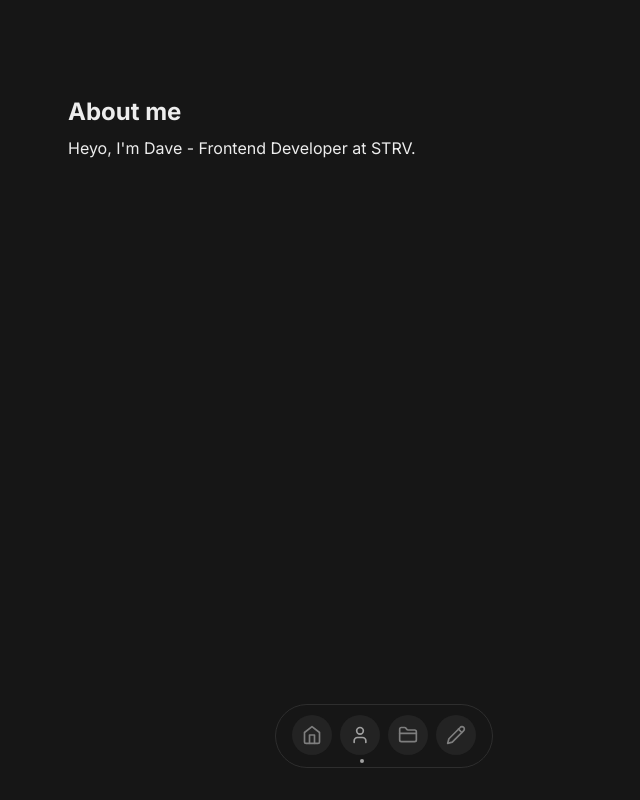
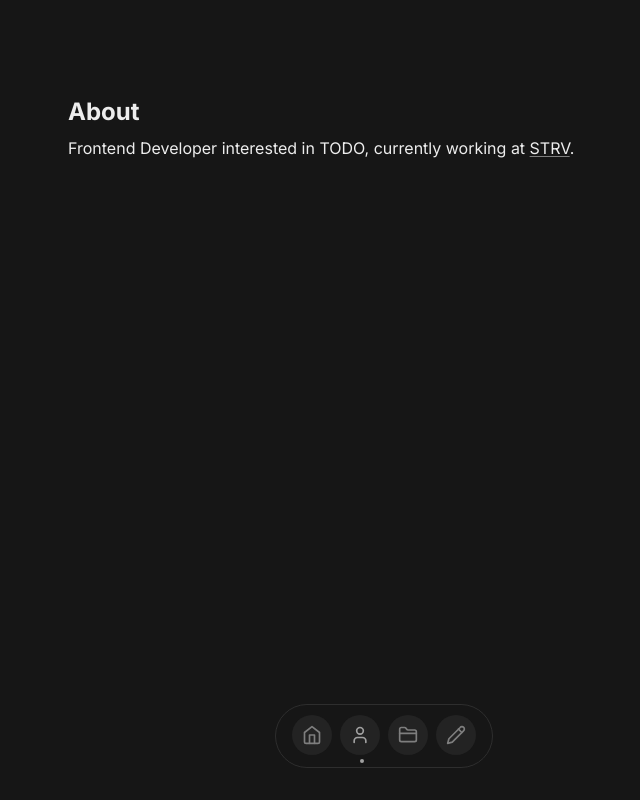
Before and after one commit to haidave/haidave-com, a Next.js app: page /about in a window 1280 px wide. Shown: the whole page, without its empty margins (256-896 px from the left). Built offline with nearby package versions, Linux system fonts and the light colour scheme.

Commit message:
chore(pages): change descriptions

```diff
--- a/src/app/about/page.tsx
+++ b/src/app/about/page.tsx
@@ -10,8 +10,19 @@ export const metadata: Metadata = {
 export default function AboutPage() {
   return (
     <Section.Root>
-      <Section.Title>About me</Section.Title>
-      <Section.Description>Heyo, I&apos;m Dave - Frontend Developer at STRV.</Section.Description>
+      <Section.Title>About</Section.Title>
+      <Section.Description>
+        Frontend Developer interested in TODO, currently working at{' '}
+        <a
+          href="https://www.strv.com/"
+          target="_blank"
+          rel="noopener noreferrer"
+          className="underline decoration-[#7e7e7e] underline-offset-2"
+        >
+          STRV
+        </a>
+        .
+      </Section.Description>
     </Section.Root>
   )
 }
--- a/src/app/notes/page.tsx
+++ b/src/app/notes/page.tsx
@@ -9,7 +9,7 @@ import { Section } from '~/modules/layout/components/section'
 
 export const metadata: Metadata = {
   title: 'Notes',
-  description: 'Brain dumps, explorations, and how-to guides.',
+  description: 'Brain dumps, explorations and how-to guides. I write about coding and life.',
 }
 
 export default function NotesPage() {
@@ -18,7 +18,10 @@ export default function NotesPage() {
   return (
     <Section.Root>
       <Section.Title>Notes</Section.Title>
-      <div className="mt-6 grid gap-1">
+      <Section.Description>
+        Brain dumps, explorations and how-to guides. I write about coding and life.
+      </Section.Description>
+      <div className="mt-2 grid gap-1">
         {notes.map((note) => (
           <article key={note._id} className="group">
             <Link
--- a/src/app/resources/page.tsx
+++ b/src/app/resources/page.tsx
@@ -5,16 +5,14 @@ import ResourcesList from '~/modules/resources/components/resources-list'
 
 export const metadata: Metadata = {
   title: 'Resources',
-  description: 'A selection of websites, tools, engineers and designers to inspire, learn, and create.',
+  description: 'A selection of people and websites to inspire, learn, and create.',
 }
 
 export default function ResourcesPage() {
   return (
     <Section.Root>
       <Section.Title>Resources</Section.Title>
-      <Section.Description>
-        A selection of websites, tools, engineers and designers to inspire, learn, and create.
-      </Section.Description>
+      <Section.Description>A selection of people and websites to inspire, learn, and create.</Section.Description>
 
       <ResourcesList />
     </Section.Root>
```
